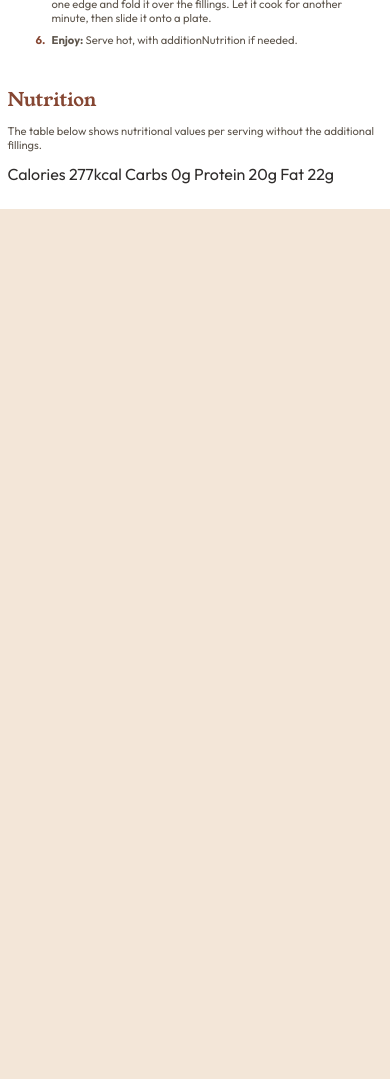
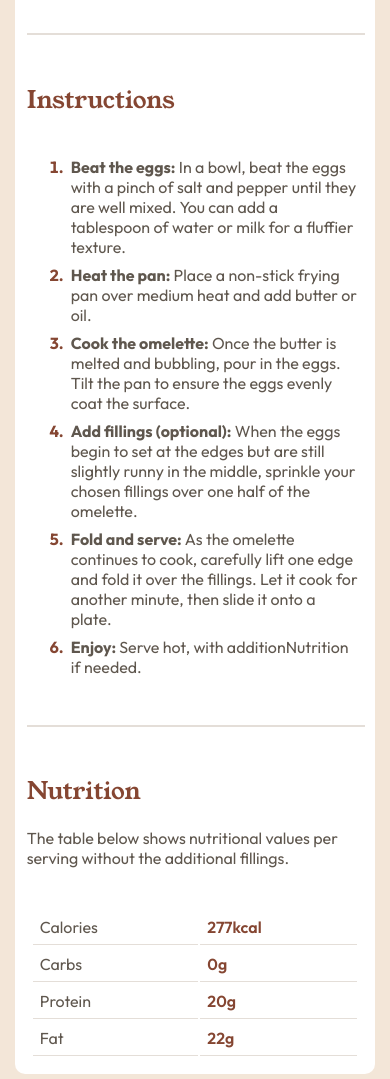
Before and after one commit to Aaron-GF/recipe-page-main, a plain HTML site: page index.html in a window 390 px wide. Shown: the part 918-1997 px from the top of the page. Before the commit the page ends 1135 px from the top, so only its background shows below. Drawn offline with Linux system fonts and the light colour scheme.

Commit message:
feat: add readme, upgrade styles and responsive design. refacture: change heads titles

```diff
--- a/index.html
+++ b/index.html
@@ -19,17 +19,16 @@
     <div class="card-recipe">
       <img src="./assets/images/image-omelette.jpeg" alt="simple omelette" />
 
-      <h2>Simple Omelette Recipe</h2>
+      <h1>Simple Omelette Recipe</h1>
 
-        <p>
-          An easy and quick dish, perfect for any meal. This classic omelette
-          combines beaten eggs cooked to perfection, optionally filled with your
-          choice of cheese, vegetables, or meats.
-        </p>
-
+      <p>
+        An easy and quick dish, perfect for any meal. This classic omelette
+        combines beaten eggs cooked to perfection, optionally filled with your
+        choice of cheese, vegetables, or meats.
+      </p>
 
       <div class="preparation-time">
-        <h4>Preparation time</h4>
+        <h3>Preparation time</h3>
         <ul>
           <li><b>Total:</b> Approximately 10 minutes</li>
           <li><b>Preparation:</b> 5 minutes</li>
@@ -37,7 +36,7 @@
         </ul>
       </div>
 
-      <h3>Ingredients</h3>
+      <h2>Ingredients</h2>
       <ul>
         <li>2-3 large eggs</li>
         <li>Salt, to taste</li>
@@ -47,41 +46,60 @@
           Optional fillings: cheese, diced vegetables, cooked meats, herbs
         </li>
       </ul>
+      <hr />
 
-      <h3>Instructions</h3>
+      <h2>Instructions</h2>
       <ol>
         <li>
-          <b>Beat the eggs:</b> In a bowl, beat the eggs with a pinch of salt and
-          pepper until they are well mixed. You can add a tablespoon of water or
-          milk for a fluffier texture.
+          <b>Beat the eggs:</b> In a bowl, beat the eggs with a pinch of salt
+          and pepper until they are well mixed. You can add a tablespoon of
+          water or milk for a fluffier texture.
         </li>
         <li>
-          <b>Heat the pan:</b> Place a non-stick frying pan over medium heat and add
-          butter or oil.
+          <b>Heat the pan:</b> Place a non-stick frying pan over medium heat and
+          add butter or oil.
         </li>
         <li>
-          <b>Cook the omelette:</b> Once the butter is melted and bubbling, pour in the
-          eggs. Tilt the pan to ensure the eggs evenly coat the surface.
+          <b>Cook the omelette:</b> Once the butter is melted and bubbling, pour
+          in the eggs. Tilt the pan to ensure the eggs evenly coat the surface.
         </li>
         <li>
-          <b>Add fillings (optional):</b> When the eggs begin to set at the edges but
-          are still slightly runny in the middle, sprinkle your chosen fillings
-          over one half of the omelette.
+          <b>Add fillings (optional):</b> When the eggs begin to set at the
+          edges but are still slightly runny in the middle, sprinkle your chosen
+          fillings over one half of the omelette.
         </li>
         <li>
-          <b>Fold and serve:</b> As the omelette continues to cook, carefully lift one
-          edge and fold it over the fillings. Let it cook for another minute,
-          then slide it onto a plate.
+          <b>Fold and serve:</b> As the omelette continues to cook, carefully
+          lift one edge and fold it over the fillings. Let it cook for another
+          minute, then slide it onto a plate.
         </li>
         <li><b>Enjoy:</b> Serve hot, with additionNutrition if needed.</li>
       </ol>
+      <hr />
 
-      <h3>Nutrition</h3>
+      <h2>Nutrition</h2>
       <p>
         The table below shows nutritional values per serving without the
         additional fillings.
       </p>
-      Calories 277kcal Carbs 0g Protein 20g Fat 22g
+      <table>
+        <tr>
+          <td>Calories</td>
+          <td><span>277kcal</span></td>
+        </tr>
+        <tr>
+          <td>Carbs</td>
+          <td><span>0g</span></td>
+        </tr>
+        <tr>
+          <td>Protein</td>
+          <td><span>20g</span></td>
+        </tr>
+        <tr>
+          <td>Fat</td>
+          <td><span>22g</span></td>
+        </tr>
+      </table>
     </div>
   </body>
 </html>
--- a/styles.css
+++ b/styles.css
@@ -33,37 +33,40 @@ body {
 }
 
 .card-recipe {
-  width: 375px;
+  max-width: 750px;
+  width: 90%;
   display: flex;
   flex-direction: column;
   background-color: var(--White);
   border-radius: 10px;
-  padding: 25px;
+  padding: 3%;
+  gap: 20px;
+  margin: 10% auto;
 }
 
 .card-recipe img {
   border-radius: 7px;
 }
 
-h2,
-h3 {
+h1,
+h2 {
   font-family: "Young Serif", sans-serif;
   font-weight: 400;
   margin-bottom: 0;
 }
 
-h3 {
+h2 {
   color: var(--Brown-800);
 }
 
-h4 {
+h3 {
   color: var(--Rose-800);
   margin-bottom: 0;
 }
 
-li {
+li,
+table {
   padding: 4px;
-  font-size: 0.7rem;
   color: var(--Stone-600);
 }
 
@@ -76,8 +79,8 @@ ol li::marker {
 }
 
 p {
-  font-size: 0.7rem;
   color: var(--Stone-600);
+  margin-top: 0;
 }
 
 .preparation-time {
@@ -89,3 +92,26 @@ p {
 .preparation-time ul li::marker {
   color: var(--Rose-800);
 }
+
+table tr td {
+  border-bottom: solid 1px var(--Stone-150);
+  padding: 7px;
+}
+
+table tr td span {
+  color: var(--Brown-800);
+  font-weight: 600;
+}
+
+hr {
+  border: solid 1px var(--Stone-150);
+  width: 100%;
+}
+
+@media (max-width: 375px) {
+  .card-recipe {
+    width: 100%;
+    font-size: .9rem;
+    gap: 10px;
+  }
+}
```
Also changed, not shown: assets/images/screenshot.png (added), 2 other files.
